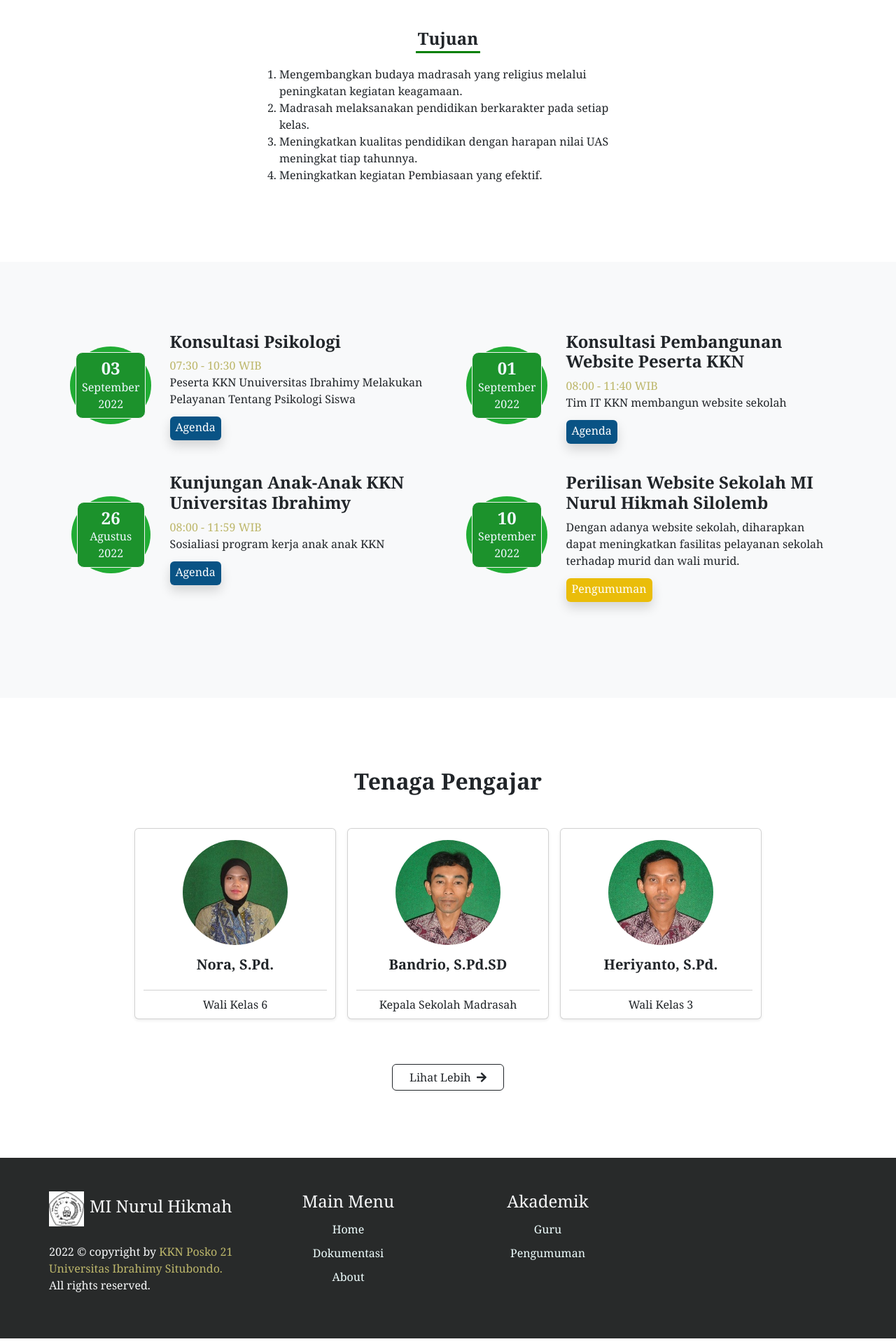
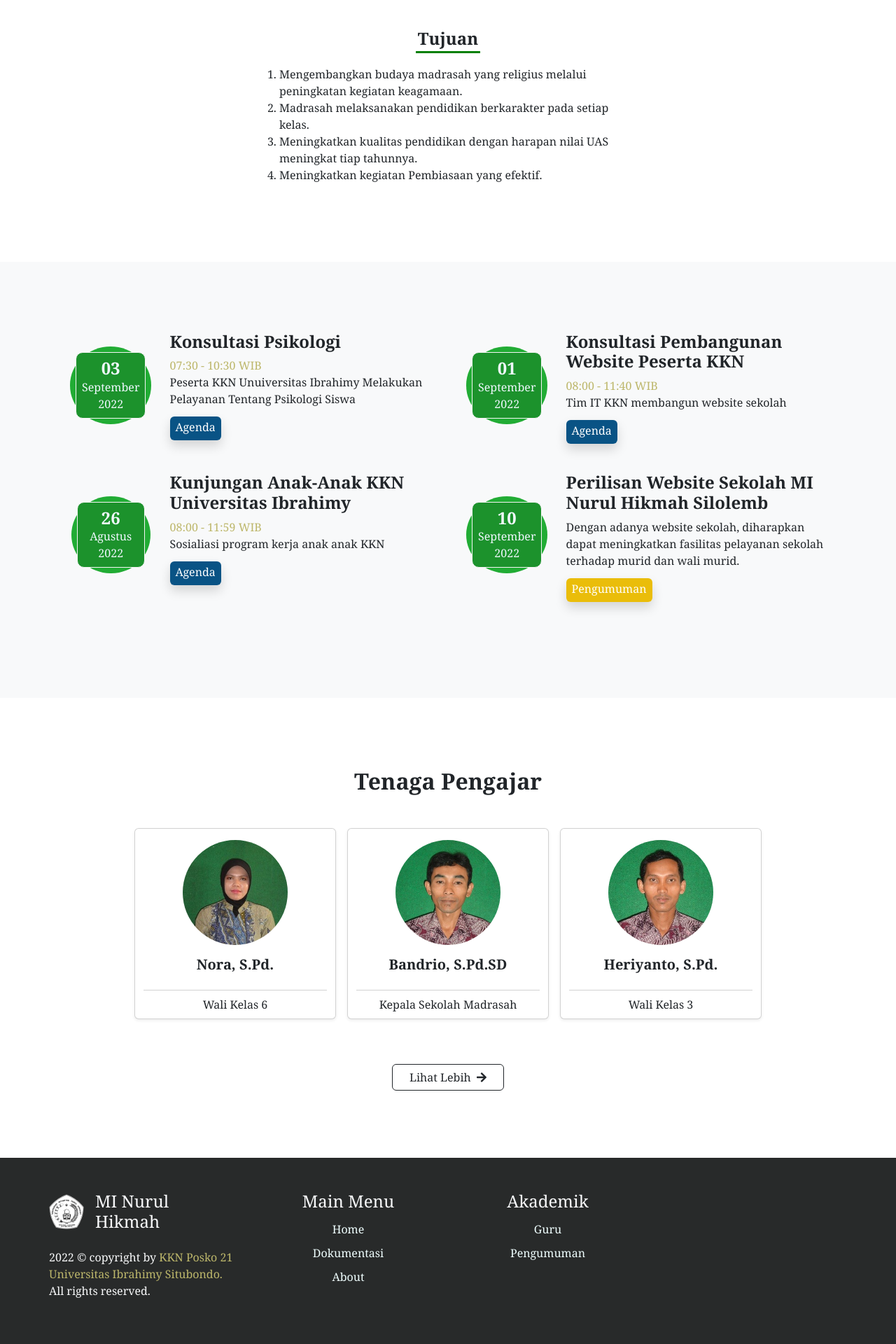
Before and after one commit to SaifulRahmanCoding/sekolah_mi, a PHP site: page /index.php in a window 1280 px wide. Shown: the part 1408-3328 px from the top of the page at 70% size. Run offline with PHP 8.4, Linux system fonts and the light colour scheme; data comes from the database, SQL or seed files in the repository; grey boxes are pictures that could not be loaded.

Commit message:
logo baru

```diff
--- a/komponen/footer.php
+++ b/komponen/footer.php
@@ -3,8 +3,8 @@
         <div class="row">
             <!-- copyright -->
             <div class="col-12 col-md-3 px-3 px-md-0 mb-4 mb-md-0">
-                <div class="col-12 d-flex align-items-center mb-4"><img src="assets/img/logo/logo-mi.jpg" alt="...">
-                    <h4 class="mx-2">MI Nurul Hikmah</h4>
+                <div class="col-12 d-flex align-items-center mb-4"><img src="assets/img/logo/logo-mi.png" alt="...">
+                    <h4 class="mx-3 mb-0">MI Nurul Hikmah</h4>
                 </div>
                 <div class="col-12 ">2022 © copyright by <span class="kopi-kanan">KKN Posko 21 Universitas Ibrahimy Situbondo.</span>
                     <p>All rights reserved.</p>
--- a/komponen/header.php
+++ b/komponen/header.php
@@ -12,7 +12,7 @@
     <div class="container">
         <nav class="navbar d-inline">
             <div class="top-header d-flex align-items-center">
-                <img src="assets/img/logo/logo-mi.jpg" alt="..." class="py-2 me-1">
+                <img src="assets/img/logo/logo-mi.png" alt="..." class="py-2 me-1">
                 <h3 class="m-0 ps-2 me-auto fw-bolder">MI Nurul Hikmah Silolembu</h3>
                 <ul class="nav-list">
                     <li><a href="index.php#" class="px-lg-2 mx-1 text-decoration-none text-dark"> Home </a></li>
```
Also changed, not shown: assets/img/logo/logo-mi.png (added).
